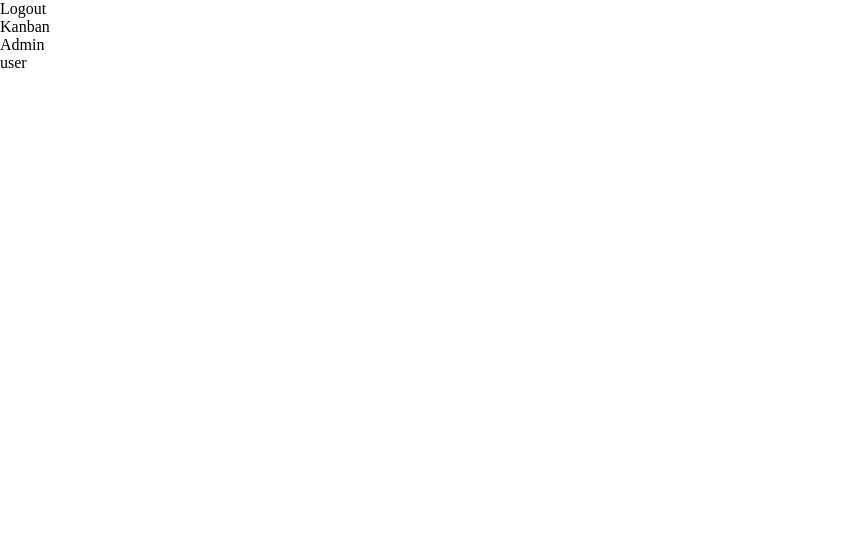
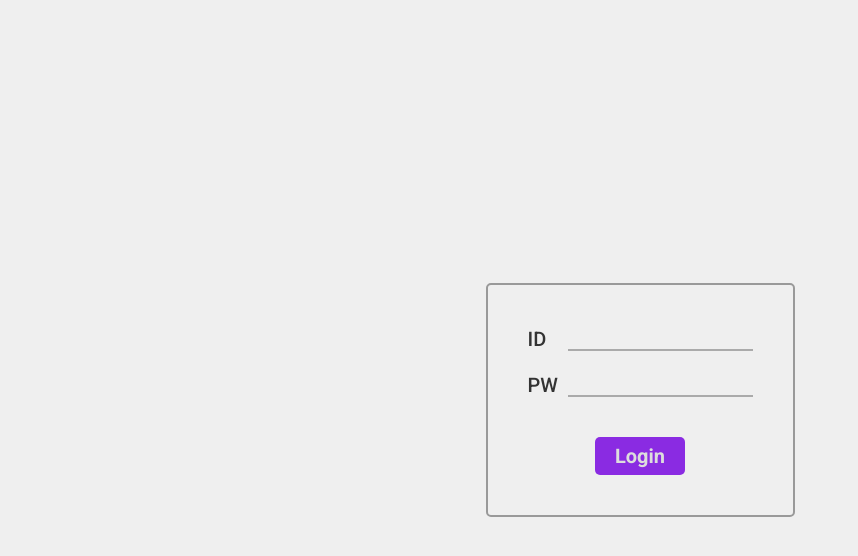
Before and after one commit to pparksso/kanban-admin, a Nuxt app: page /login in a window 1280 px wide. Shown: the top 556 px of the page, without its empty margins (0-858 px from the left). Built offline with nearby package versions, Linux system fonts and the light colour scheme.

Commit message:
design: login, index 페이지 퍼블리싱 완료

```diff
--- /dev/null
+++ b/assets/styles/global.css
@@ -0,0 +1,15 @@
+@import url('https://fonts.googleapis.com/css2?family=Noto+Sans+KR:wght@100;300;400;500;700;900&family=Roboto:wght@100;300;400;500;700;900&display=swap');
+
+* {
+  font-family: 'Roboto','Noto Sans KR', sans-serif;
+  font-size: 16px;
+  font-weight: 500;
+  color: #333;
+}
+body {
+  overflow-x: hidden;
+}
+section {
+  background-color: #efefef;
+  flex-grow: 1;
+}
--- a/components/LoginForm.vue
+++ b/components/LoginForm.vue
@@ -1,4 +1,46 @@
 <template>
-    <div></div>
+    <form class="login-form">
+        <div class="login-form__input-box">
+            <label for=""><span>ID</span><input type="text" /></label>
+            <label for=""><span>PW</span><input id="" type="password" name="" /></label>
+        </div>
+        <div class="login-form__btn"><button>Login</button></div>
+    </form>
 </template>
 <script></script>
+<style lang="scss" scoped>
+.login-form {
+    display: flex;
+    flex-direction: column;
+    &__input-box {
+        margin-bottom: 40px;
+        label {
+            display: flex;
+            align-items: flex-end;
+            &:first-child {
+                margin-bottom: 20px;
+            }
+            span {
+                width: 40px;
+                font-size: 20px;
+            }
+            input {
+                flex-grow: 1;
+                border-bottom: 2px solid #aaa;
+                padding-bottom: 5px;
+            }
+        }
+    }
+    &__btn {
+        text-align: center;
+        button {
+            background-color: blueviolet;
+            padding: 7px 20px;
+            font-size: 20px;
+            border-radius: 5px;
+            color: #ddd;
+            font-weight: 700;
+        }
+    }
+}
+</style>
--- a/components/SideBar.vue
+++ b/components/SideBar.vue
@@ -1,15 +1,46 @@
 <template>
-    <div>
-        <button>Logout</button>
-        <h1>
+    <div class="side-bar">
+        <div class="side-bar__logout"><button class="side-bar__logout-btn">Logout</button></div>
+        <h1 class="side-bar__title">
             <NuxtLink to="/">
                 Kanban <br />
                 Admin
             </NuxtLink>
         </h1>
-        <ul>
-            <li><NuxtLink to="/user">user</NuxtLink></li>
+        <ul class="side-bar__link-list">
+            <li><NuxtLink to="/user">- user</NuxtLink></li>
         </ul>
     </div>
 </template>
 <script></script>
+<style lang="scss" scoped>
+.side-bar {
+    width: 15%;
+    background-color: #222;
+    &__logout {
+        text-align: right;
+        padding: 40px 50px;
+        &-btn {
+            color: #eee;
+        }
+    }
+    &__title {
+        text-align: center;
+        margin-bottom: 80px;
+        a {
+            color: #eee;
+            font-size: 50px;
+        }
+    }
+    &__link-list {
+        text-align: center;
+        li {
+            a {
+                font-size: 24px;
+                color: #eee;
+                padding: 10px;
+            }
+        }
+    }
+}
+</style>
--- a/layouts/default.vue
+++ b/layouts/default.vue
@@ -1,7 +1,13 @@
 <template>
-    <div>
+    <div class="default">
         <SideBar />
         <slot />
     </div>
 </template>
 <script></script>
+<style lang="scss" scoped>
+.default {
+    display: flex;
+    height: 100vh;
+}
+</style>
--- /dev/null
+++ b/layouts/login.vue
@@ -0,0 +1,16 @@
+<template>
+    <div class="login">
+        <slot />
+    </div>
+</template>
+<script></script>
+<style lang="scss" scoped>
+.login {
+    width: 100vw;
+    height: 100vh;
+    background-color: #efefef;
+    display: flex;
+    align-items: center;
+    justify-content: center;
+}
+</style>
--- a/layouts/loginLayout.vue
+++ /dev/null
@@ -1,4 +0,0 @@
-<template>
-    <div></div>
-</template>
-<script></script>
--- a/nuxt.config.ts
+++ b/nuxt.config.ts
@@ -10,5 +10,5 @@ export default defineNuxtConfig({
             },
         },
     },
-    css: ['@/assets/styles/reset.css'],
+    css: ['@/assets/styles/reset.css', '@/assets/styles/global.css'],
 });
--- a/pages/index.vue
+++ b/pages/index.vue
@@ -1,4 +1,15 @@
 <template>
-    <div><p>관리자 페이지 연습용 프로젝트</p></div>
+    <section class="main"><p>관리자 페이지 연습용 프로젝트</p></section>
 </template>
 <script></script>
+<style lang="scss" scoped>
+.main {
+    display: flex;
+    justify-content: center;
+    align-items: center;
+    p {
+        font-size: 32px;
+        font-weight: 700;
+    }
+}
+</style>
--- a/pages/login.vue
+++ b/pages/login.vue
@@ -1,4 +1,17 @@
 <template>
-    <div></div>
+    <div class="login-box">
+        <LoginForm />
+    </div>
 </template>
-<script></script>
+<script setup lang="ts">
+definePageMeta({
+    layout: 'login',
+});
+</script>
+<style lang="scss" scoped>
+.login-box {
+    border: 2px solid #999;
+    padding: 40px;
+    border-radius: 5px;
+}
+</style>
```
